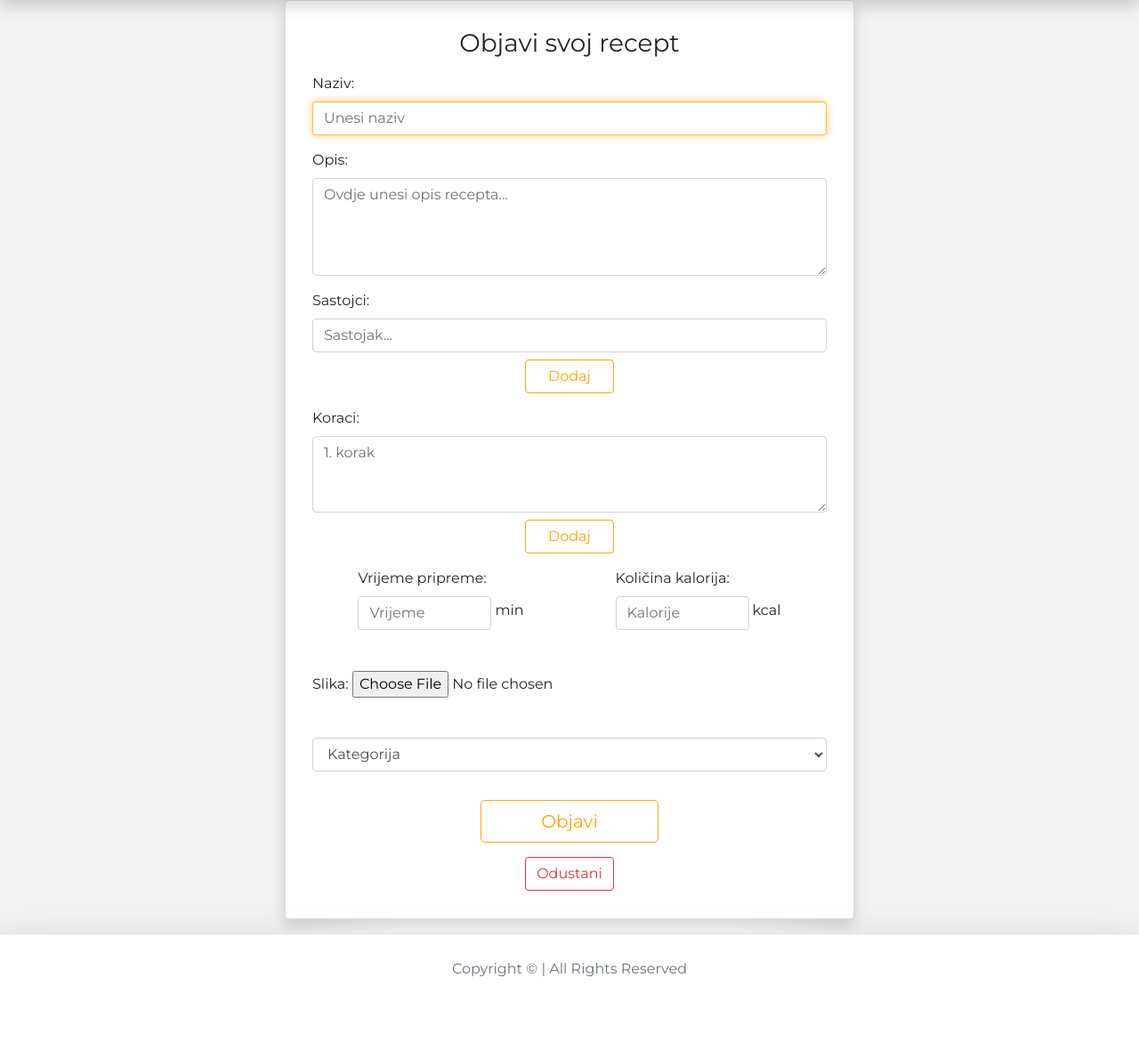
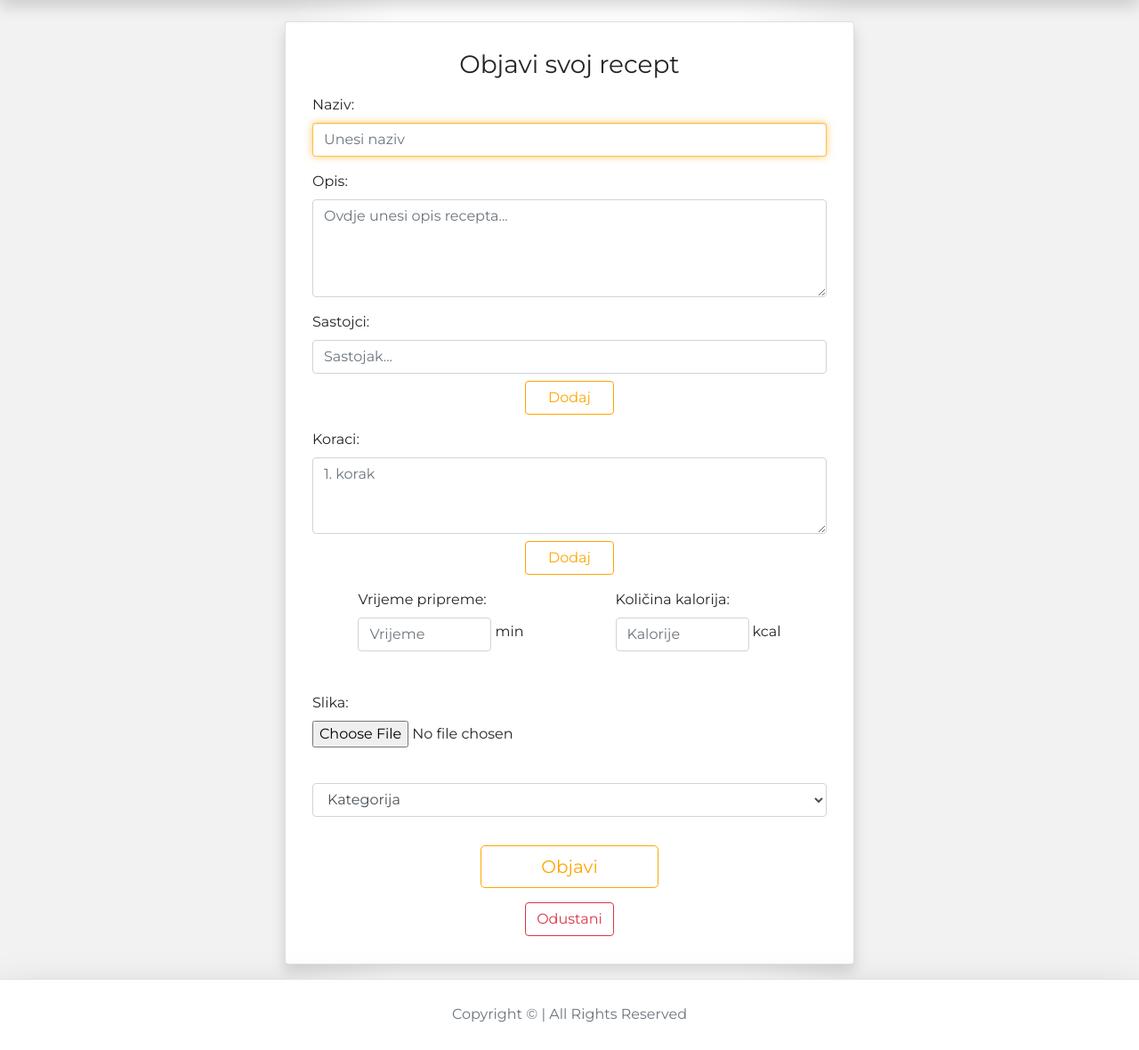
Before and after one commit to davidjanes96/foodiy, a Django app: page /blog/create/ in a window 1280 px wide. Shown: the part 96-1276 px from the top of the page at 89% size. Before the commit the page ends 1194 px from the top, so only its background shows below. Run offline with Django 3.2, Linux system fonts and the light colour scheme; a user stored in the database is signed in.

```diff
--- a/blog/templates/blog/create_blog.html
+++ b/blog/templates/blog/create_blog.html
@@ -28,7 +28,7 @@
 </style>
 
 <div class="container">
-    <div class="row">
+    <div class="row pt-4">
         <div class="col-lg-8 offset-lg-2 card mb-3 shadow">
             <form class="create-form" method="post" enctype="multipart/form-data">{% csrf_token %}
                     <h1 class="h3 mb-3 font-weight-normal text-center mt-3">Objavi svoj recept</h1>
@@ -94,7 +94,7 @@
                 <br>
                 <div class="form-group">
                     <label for="id_image">Slika:</label>
-                    <input  type="file" name="image" id="id_image" accept="image/*" required>
+                        <input style="width: 100%;" type="file" name="image" id="id_image" accept="image/*" required>
                 </div>
 
                 <br>
--- a/blog/templates/blog/edit_blog.html
+++ b/blog/templates/blog/edit_blog.html
@@ -60,7 +60,7 @@
 </style>
 
 <div class="container">
-	<div class="row">
+	<div class="row pt-4">
 		<div class="col-lg-8 offset-lg-2 card shadow mb-3">
 			<h1 class="h3 mb-3 font-weight-normal text-center mt-4">Uređivanje</h1>
 			{% if success_message %}
@@ -379,10 +379,10 @@
 				<div class="form-group image-group" id="id_image_group">
 					<img class="img-fluid image" src="{{form.initial.image.url}}" id="id_image_display">
 					  <div class="middle">
-					    <div class="text">Promijeni sliku</div>
+					    <div class="text" style="background-color: orange;">Promijeni sliku</div>
 					  </div>
 				</div>
-				<input type="file" name="image" id="id_image_file" accept="image/*" onchange="readURL(this)">
+				<input type="file" style="display: none;" name="image" id="id_image_file" accept="image/*" onchange="readURL(this)">
 
 
 				{% for field in form %}
```
Also changed, not shown: mysite/settings.py (+9 -1 lines).
